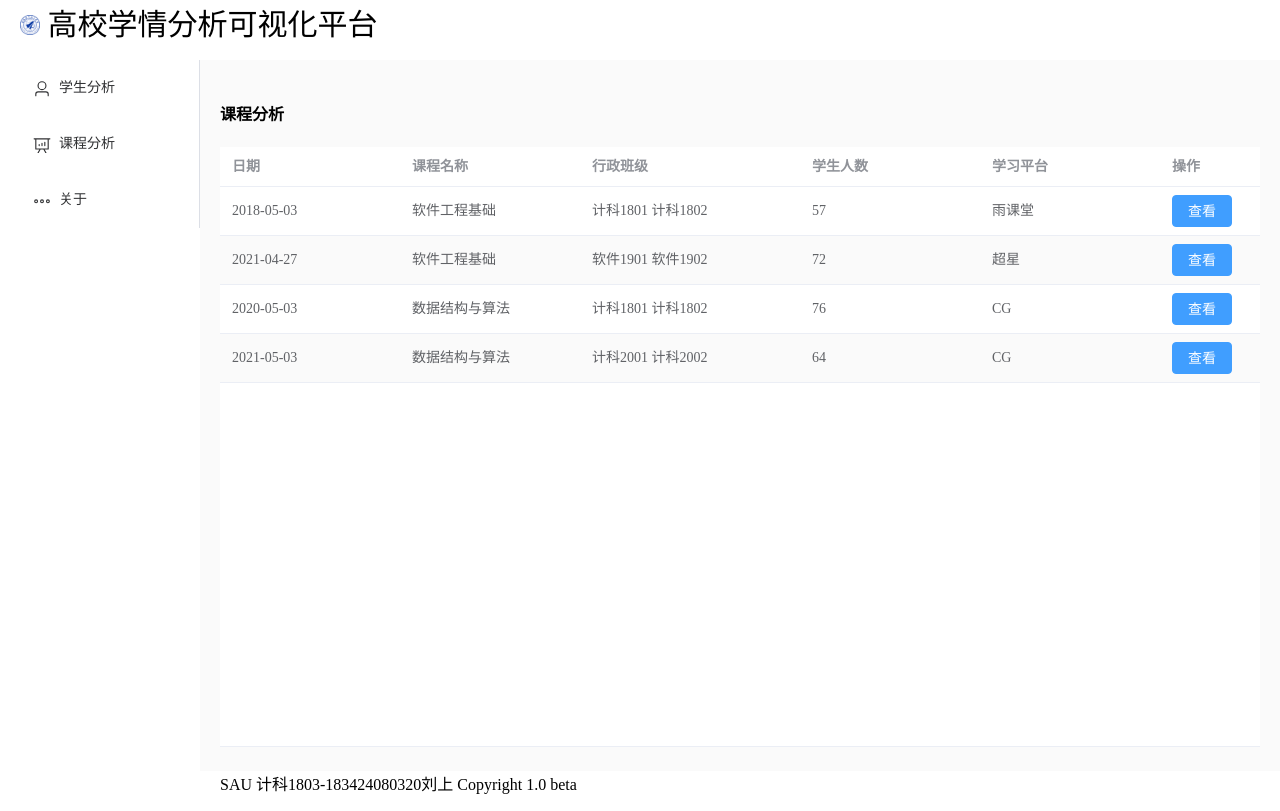
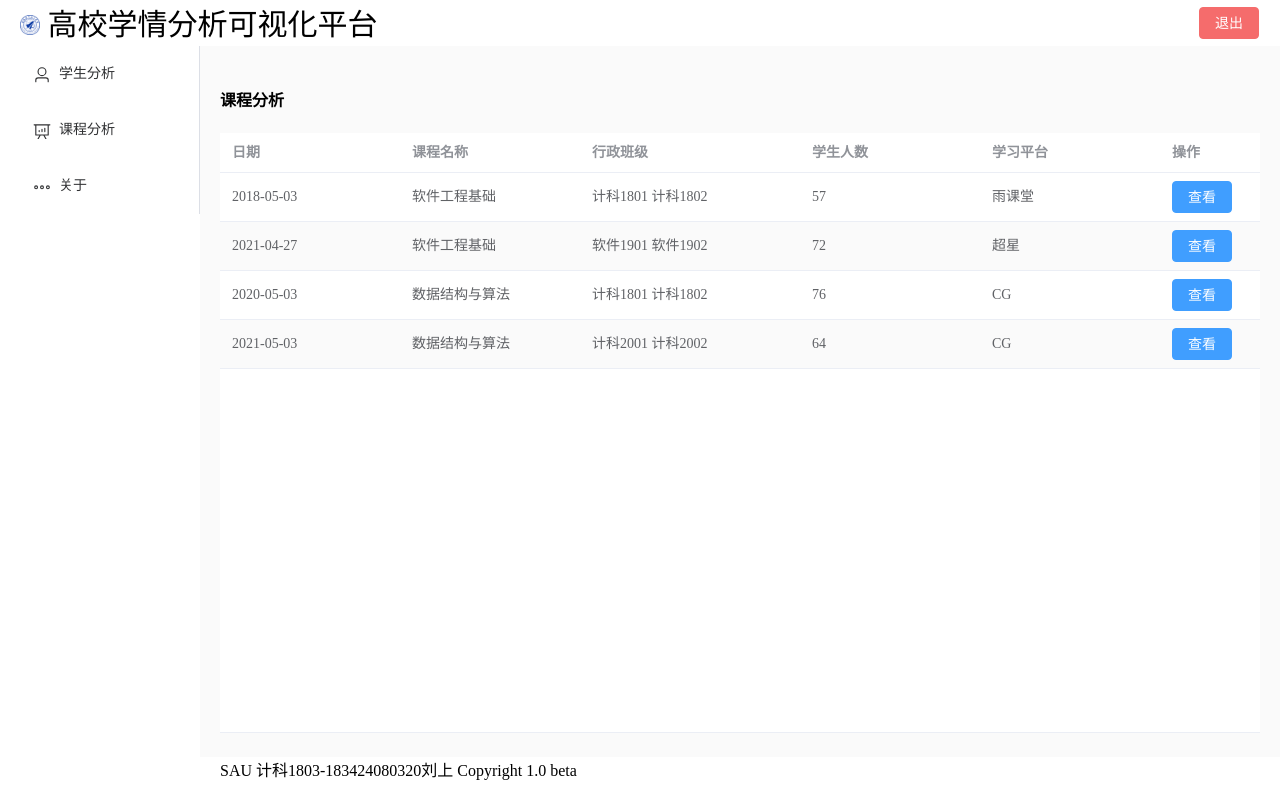
Before and after one commit to liuup/GraduationProject, a Vue app in the folder frontend/: page /class in a window 1280 px wide. Built offline with nearby package versions, Linux system fonts and the light colour scheme.

Commit message:
增加退出按钮

```diff
--- a/frontend/src/views/Home.vue
+++ b/frontend/src/views/Home.vue
@@ -4,6 +4,7 @@
       <el-header class="header">
         <img src="../assets/saulogo_blue_800x800.png" style="width:20px;">
         <span> 高校学情分析可视化平台</span>
+        <el-button type="danger" class="exit-button" @click="Exit()">退出</el-button>
       </el-header>
 
       <el-container>
@@ -57,10 +58,6 @@ export default {
   name: "Home",
 
   components: {
-    // Echarts组件
-    // Bar,
-    // Round,
-
     // element-plus icons 组件
     DataAnalysis,
     User,
@@ -90,16 +87,20 @@ export default {
     },
 
     Student() {
-      this.$router.push({ path: "/student" });
+      this.$router.replace({ path: "/student" });
     },
 
     Class() {
-      this.$router.push({ path: "/class" });
+      this.$router.replace({ path: "/class" });
     },
 
     About() {
-      this.$router.push({ path: "/about" });
+      this.$router.replace({ path: "/about" });
     },
+
+    Exit() {
+      this.$router.replace({ path: "/" });
+    }
   },
 
   mounted() {
@@ -110,14 +111,20 @@ export default {
 
 
 <style scoped>
+.header {
+  height: 46px;
+  font-size: 30px;
+}
+
+.exit-button {
+  margin-top: 7px;
+  margin-right: 1px;
+  float: right;
+}
+
 .common-layout {
   background-size: cover;
   min-height: 100vh;
-}
-
-.header {
-  /* background-color: bisque; */
-  font-size: 30px;
 }
 
 .aside {
```
